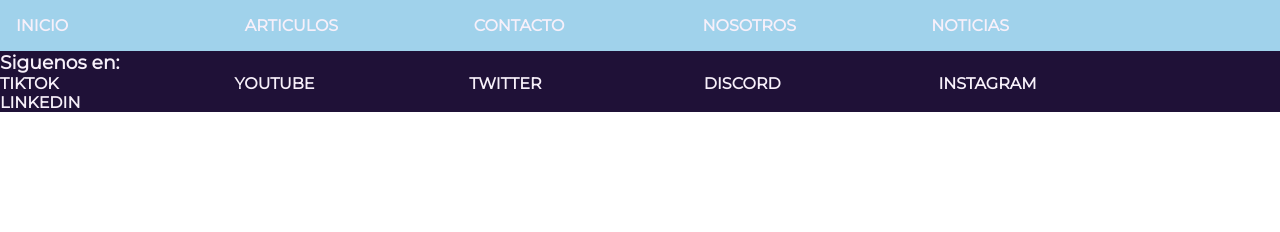
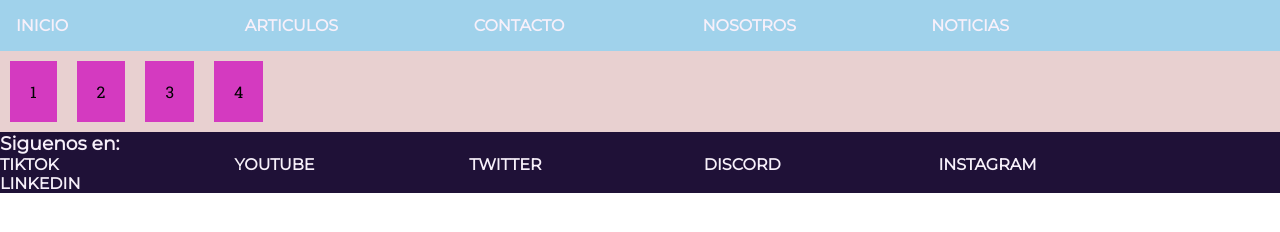
Before and after one commit to AlexAntartico/ch-project, a plain HTML site: page common/noticias.html in a window 1280 px wide. Drawn offline with Linux system fonts and the light colour scheme.

Commit message:
common/noticias.html

```diff
--- a/common/noticias.html
+++ b/common/noticias.html
@@ -31,6 +31,14 @@
     </header>
     <main>
 
+<div class="flex-container"> <!-- padre-->
+    <div>1</div><!-- hijo -->
+    <div>2</div><!-- hijo -->
+    <div>3</div><!-- hijo -->
+    <div>4</div><!-- hijo -->
+</div>
+
+
     </main>
     <footer>
         <div>
--- a/css/style.css
+++ b/css/style.css
@@ -99,3 +99,19 @@ ul li:hover ul {
 #parrafoEjemplo {
     color: aqua;
 }
+
+
+/** flexbox modeling **/
+
+
+.flex-container {
+    background-color: rgb(232, 208, 208);
+    display: flex;
+}
+
+.flex-container div {
+    background-color: rgb(212, 58, 192);
+    padding: 20px;
+    margin: 10px;
+
+}
```
